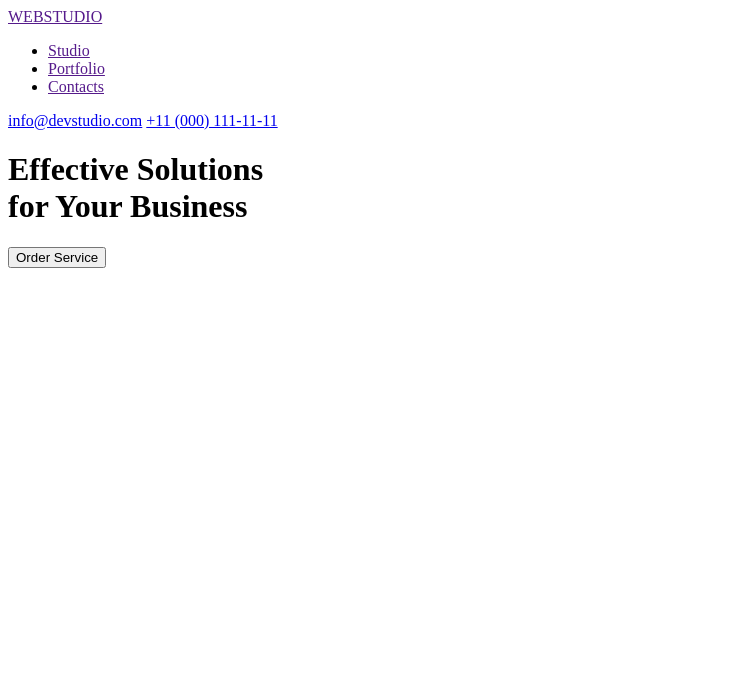
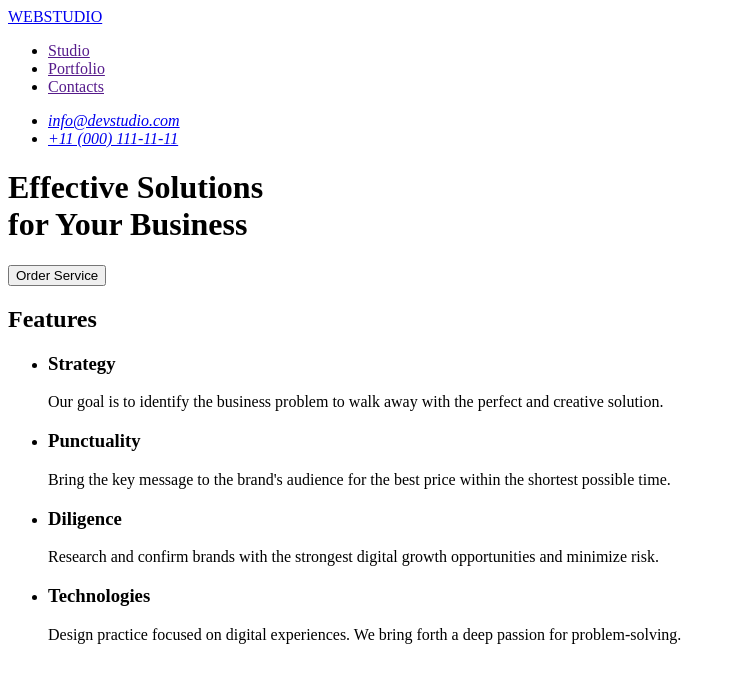
Before and after one commit to Al-Demonn/goit-markup-hw-01, a plain HTML site: page index.html in a window 1280 px wide. Shown: the whole page, without its empty margins (0-736 px from the left). Drawn offline with Linux system fonts and the light colour scheme.

Commit message:
add markup Section 1

```diff
--- a/index.html
+++ b/index.html
@@ -3,21 +3,27 @@
 <head>
 	<meta charset="UTF-8">
 	<meta name="viewport" content="width=device-width, initial-scale=1.0">
-	<title>Main page</title>
+	<title>Web Studio</title>
 </head>
 
 <body>
 	<header>
-<a href="">WEBSTUDIO</a>
 <nav>
+	<a href="./index.html">WEBSTUDIO</a>
 	<ul>
 		<li><a href="">Studio</a></li>
 		<li><a href="">Portfolio</a></li>
 		<li><a href="">Contacts</a></li>
 	</ul>
 </nav>
-<a href="mailto:info@devstudio.com">info@devstudio.com</a>
-<a href="tel:+110001111111">+11 (000) 111-11-11</a>
+
+	<address>
+		<ul>
+			<li><a href="mailto:info@devstudio.com">info@devstudio.com</a></li>
+			<li><a href="tel:+110001111111">+11 (000) 111-11-11</a></li>
+		</ul>
+	</address>
+
 	</header>
 
 
@@ -25,8 +31,32 @@
 		<h1>Effective Solutions <br>
 				for Your Business</h1>
 			<button type="button">Order Service</button>
-		<section></section>
-		<section></section>
+		<section>
+			<h2>Features</h2>
+			<ul>
+				<li>
+					<h3>Strategy</h3>
+					<p>Our goal is to identify the business
+					problem to walk away with the perfect and creative solution.</p>
+				</li>
+				<li>
+					<h3>Punctuality</h3>
+					<p>Bring the key message to the brand's audience for the best price within the shortest possible time.</p>
+				</li>
+				<li>
+					<h3>Diligence</h3>
+					<p>Research and confirm brands with the strongest digital growth opportunities and minimize risk.</p>
+				</li>
+				<li>
+					<h3>Technologies</h3>
+					<p>Design practice focused on digital experiences. We bring forth a deep passion for problem-solving.</p>
+				</li>
+			</ul>
+		</section>
+		<section>
+
+		</section>
+
 	</main>
 
 
```
